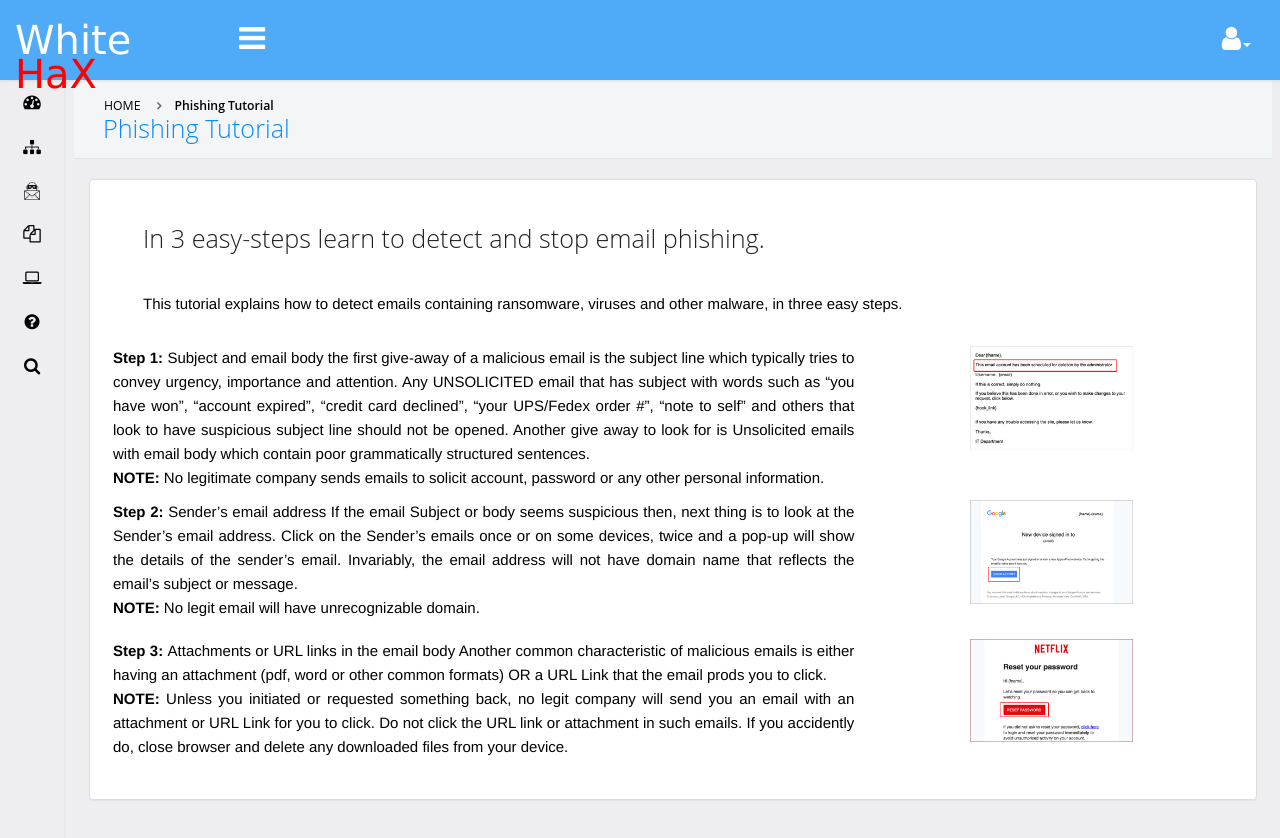
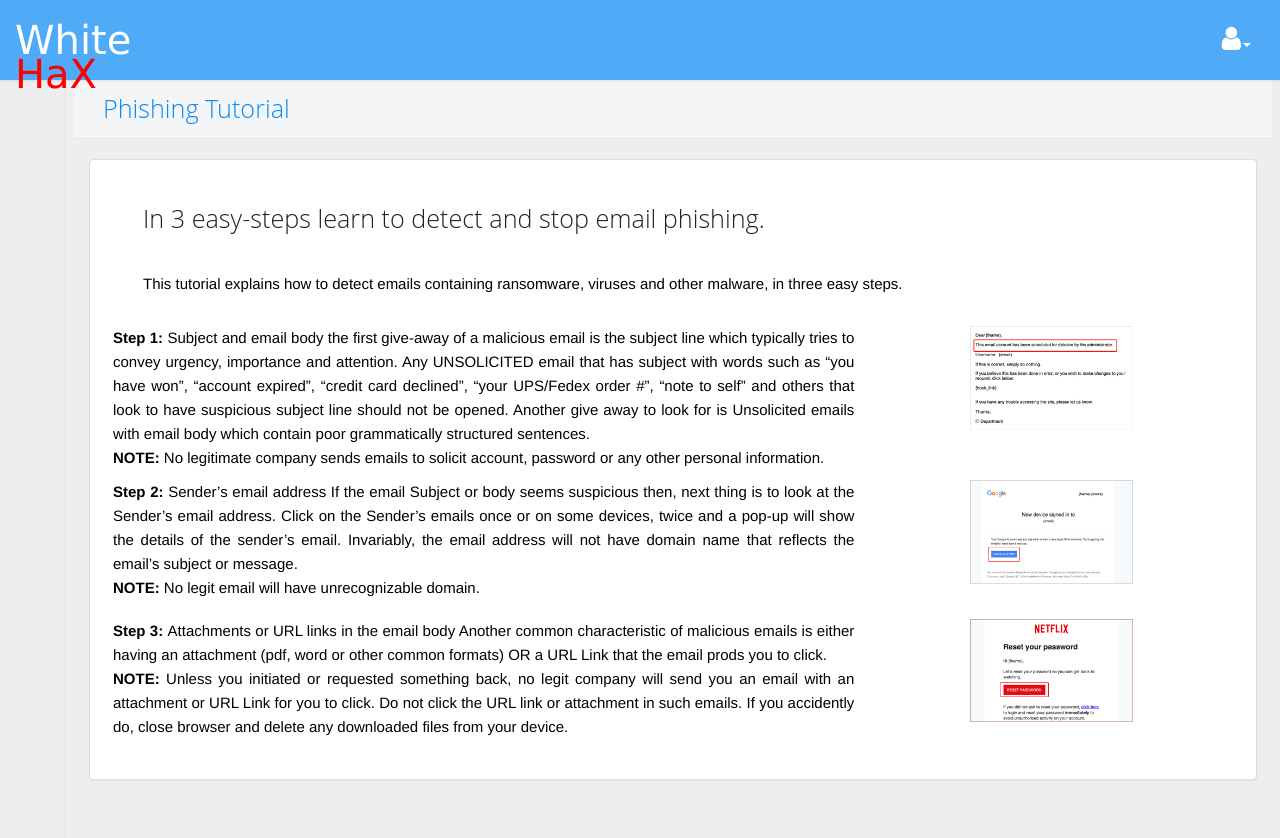
Before and after one commit to monga09/project2, a plain HTML site: page phishing_tutorial.html in a window 1280 px wide. Shown: the top 838 px of the page. Drawn offline with Linux system fonts and the light colour scheme; no server answers.

Commit message:
Add files via upload

```diff
--- a/phishing_tutorial.html
+++ b/phishing_tutorial.html
@@ -157,9 +157,9 @@
 				<div class="nav-no-collapse navbar-left pull-left hidden-sm hidden-xs">
 					<ul class="nav navbar-nav pull-left">
 						<li>
-							<a class="btn" id="make-small-nav">
+						<!---	<a class="btn" id="make-small-nav">
 								<i class="fa fa-bars" style="margin-top:8px; font-size: 2.5em;" ></i>
-							</a>
+							</a>--->
 						</li>
 
 					</ul>
@@ -230,7 +230,7 @@
 		</header>
 		<div id="page-wrapper" class="container nav-small" style="background-color:#eeeef1"> <!--style="background:url(/static/whlite/img/Whitehax_bg.jpg) no-repeat center center fixed" > -->
 			<div class="row">
-				<div id="nav-col"  style="background:transparent">
+			<!----	<div id="nav-col"  style="background:transparent">
 					<section id="col-left" class="col-left-nano">
 						<div id="col-left-inner" class="col-left-nano-content">
 
@@ -359,7 +359,21 @@
 						</div>
 					</section>
 					<div id="nav-col-submenu"></div>
-				</div>
+				</div>---->
+
+
+
+
+
+
+
+
+
+
+
+
+
+
 				<div id="content-wrapper" style="background:transparent">
 
 <div class="col-lg-12">
@@ -367,13 +381,16 @@
 				<div class="col-lg-12">
 					<div id="content-header" class="clearfix">
 						<div class="pull-left">
-							<ol class="breadcrumb">
+							<!---<ol class="breadcrumb">
 								<li><a href="#">Home</a></li>
 								<li class="active"><span>Phishing Tutorial</span></li>
-							</ol>
+							</ol>--->
 
 							<h1>Phishing Tutorial</h1>
 						</div>
+
+
+
 					</div>
 				</div>
 			</div>
```
